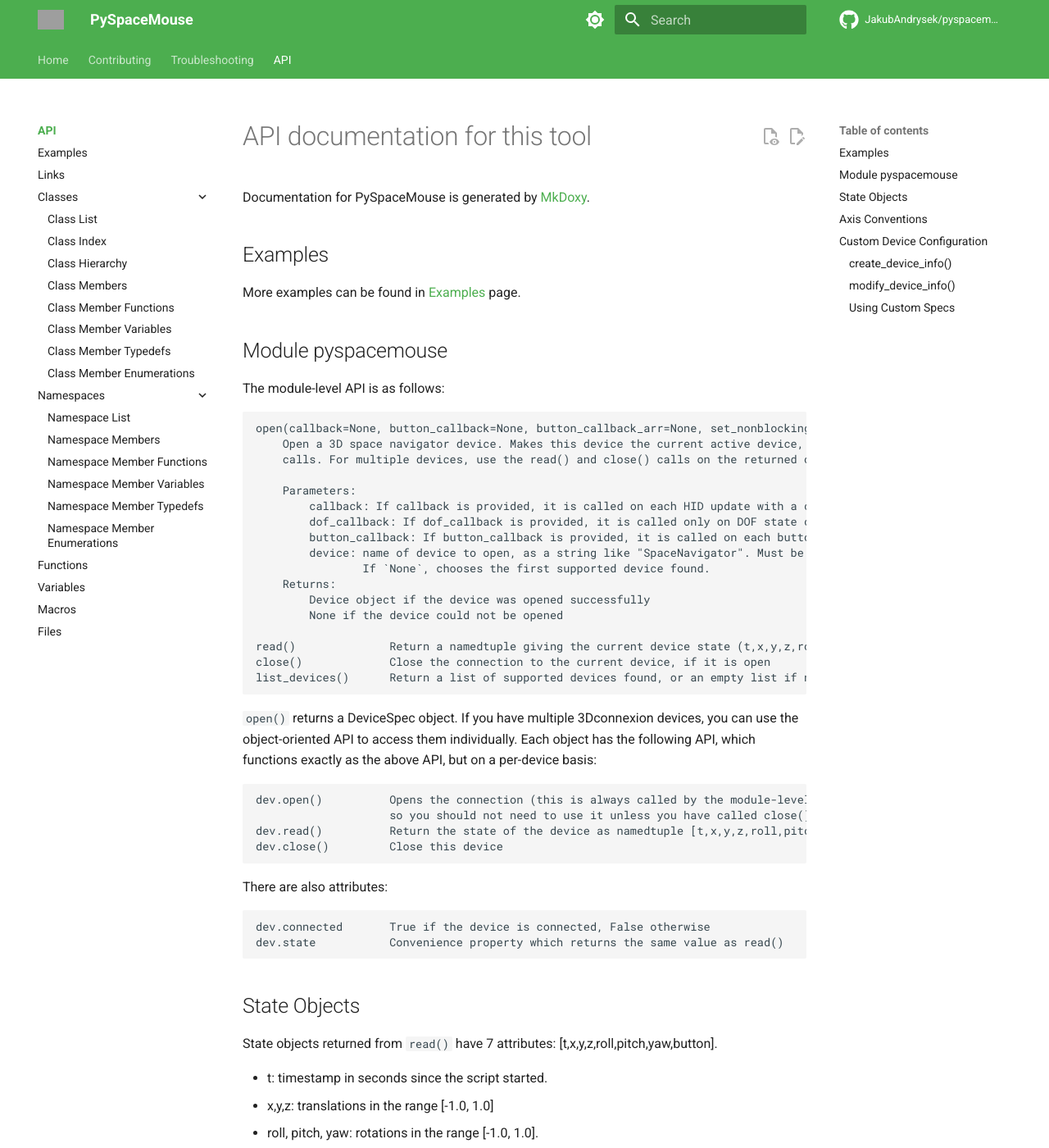
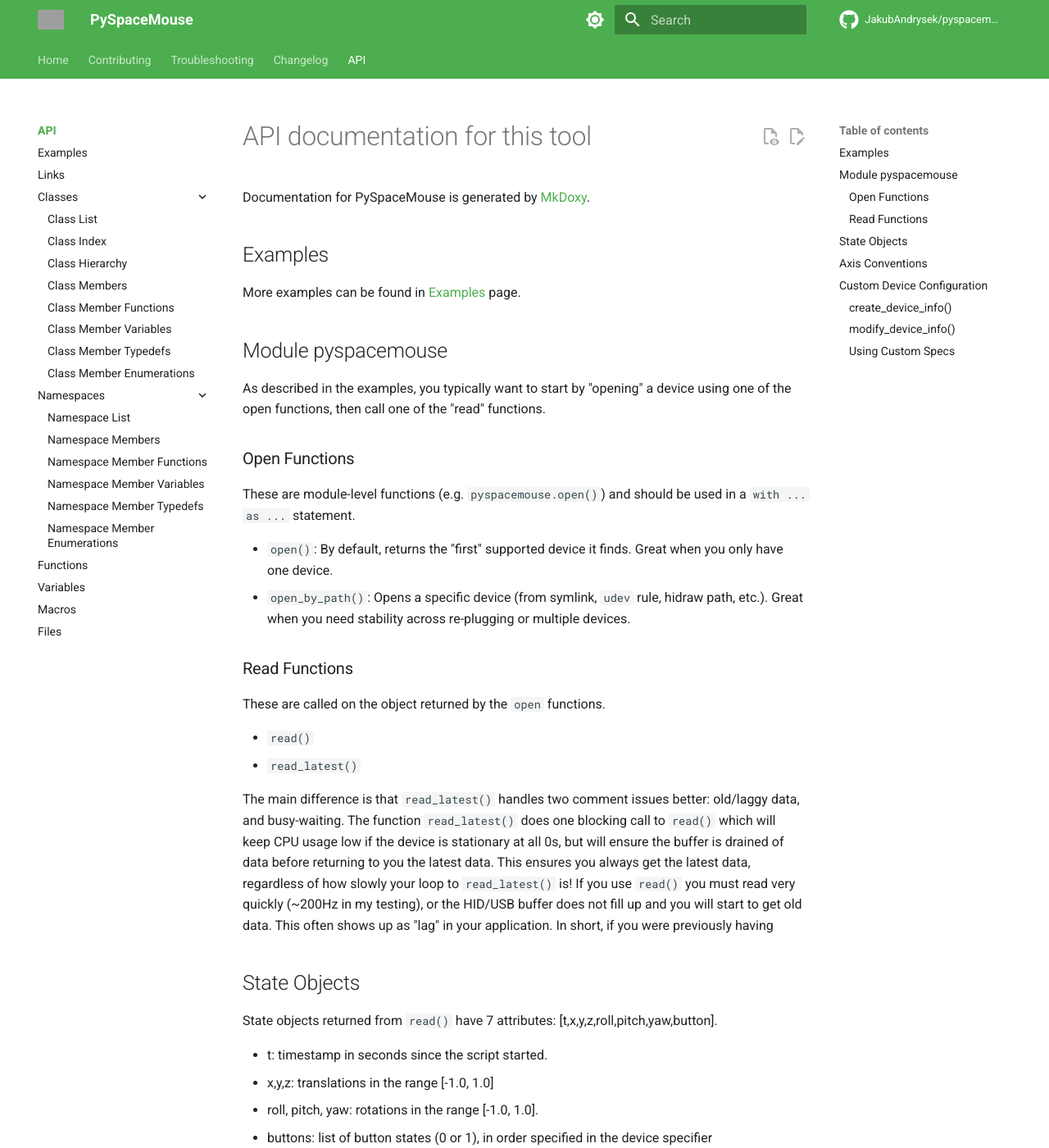
Before and after one commit to JakubAndrysek/PySpaceMouse, an MkDocs documentation site: the page built from docs/mouseApi/index.md, in a window 1280 px wide and 1400 px high. Shown: the whole window at 82% size. Built offline with MkDocs 1.6.1 and Material for MkDocs 9.7.7, drawn with Linux system fonts in a browser that asks for light colours; comment, search, counter and statistics services are not loaded; grey boxes are pictures that could not be loaded.

Commit message:
remove nonblocking arg and demo `block=True` in new example

```diff
--- a/docs/mouseApi/index.md
+++ b/docs/mouseApi/index.md
@@ -8,39 +8,28 @@
 
 ## Module pyspacemouse
 
-The module-level API is as follows:
+As described in the examples, you typically want to start by "opening" a device using one of the open functions, then call one of the "read" functions.
 
-    open(callback=None, button_callback=None, button_callback_arr=None, set_nonblocking_loop=True, device=None)
-        Open a 3D space navigator device. Makes this device the current active device, which enables the module-level read() and close()
-        calls. For multiple devices, use the read() and close() calls on the returned object instead, and don't use the module-level calls.
+### Open Functions
 
-        Parameters:
-            callback: If callback is provided, it is called on each HID update with a copy of the current state namedtuple
-            dof_callback: If dof_callback is provided, it is called only on DOF state changes with the argument (state).
-            button_callback: If button_callback is provided, it is called on each button push, with the arguments (state_tuple, button_state)
-            device: name of device to open, as a string like "SpaceNavigator". Must be one of the values in `supported_devices`.
-                    If `None`, chooses the first supported device found.
-        Returns:
-            Device object if the device was opened successfully
-            None if the device could not be opened
+These are module-level functions (e.g. `pyspacemouse.open()`) and should be used in a `with ... as ...` statement.
 
-    read()              Return a namedtuple giving the current device state (t,x,y,z,roll,pitch,yaw,button)
-    close()             Close the connection to the current device, if it is open
-    list_devices()      Return a list of supported devices found, or an empty list if none found
+- `open()`: By default, returns the "first" supported device it finds. Great when you only have one device.
+- `open_by_path()`: Opens a specific device (from symlink, `udev` rule, hidraw path, etc.). Great when you need stability across re-plugging or multiple devices.
 
-`open()` returns a DeviceSpec object.
-If you have multiple 3Dconnexion devices, you can use the object-oriented API to access them individually.
-Each object has the following API, which functions exactly as the above API, but on a per-device basis:
+### Read Functions
 
-    dev.open()          Opens the connection (this is always called by the module-level open command,
-                        so you should not need to use it unless you have called close())
-    dev.read()          Return the state of the device as namedtuple [t,x,y,z,roll,pitch,yaw,button]
-    dev.close()         Close this device
+These are called on the object returned by the `open` functions.
 
-There are also attributes:
+- `read()`
+- `read_latest()`
 
-    dev.connected       True if the device is connected, False otherwise
-    dev.state           Convenience property which returns the same value as read()
+The main difference is that `read_latest()` handles two comment issues better: old/laggy data, and busy-waiting.
+The function `read_latest()` does one blocking call to `read()` which will keep CPU usage low if the device is stationary at all 0s, but will ensure the buffer is drained of data before returning to you the latest data.
+This ensures you always get the latest data, regardless of how slowly your loop to `read_latest()` is!
+If you use `read()` you must read very quickly (~200Hz in my testing), or the HID/USB buffer does not fill up and you will start to get old data.
+This often shows up as "lag" in your application.
+In short, if you were previously having
 
 ## State Objects
 
--- a/mkdocs.yml
+++ b/mkdocs.yml
@@ -101,6 +101,7 @@
   - Home: 'README.md'
   - Contributing: 'CONTRIBUTING.md'
   - Troubleshooting: 'troubleshooting.md'
+  - Changelog: 'CHANGELOG.md'
 
   - API:
       - mouseApi/index.md
--- a/pyproject.toml
+++ b/pyproject.toml
@@ -88,7 +88,7 @@
     "/Makefile",
     "/CONTRIBUTING.md",
     "/troubleshooting.md",
-    "/release.md",
+    "/CHANGELOG.md",
 ]
 
 [tool.hatch.build.targets.wheel]
```
Also changed, not shown: CHANGELOG.md (added, +33 -0 lines), README.md (+2 -3 lines), docs/CHANGELOG.md (added, +33 -0 lines), docs/README.md (+31 -3 lines), 9 other files.
